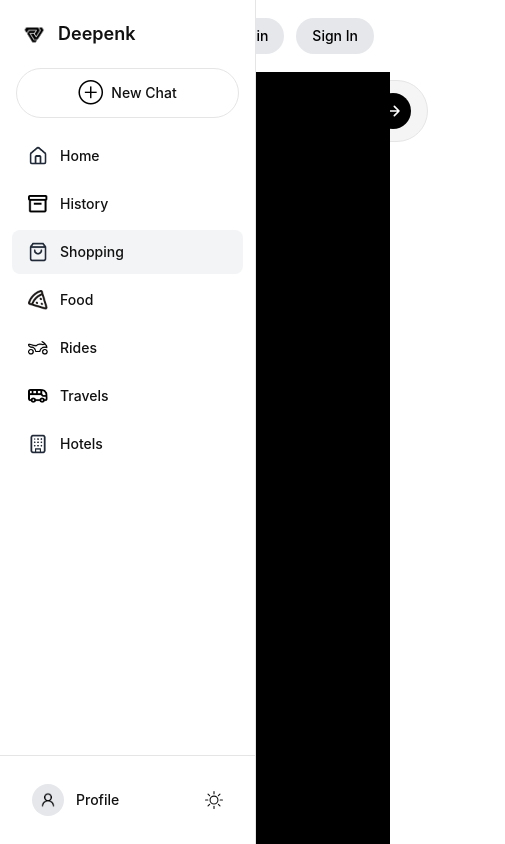
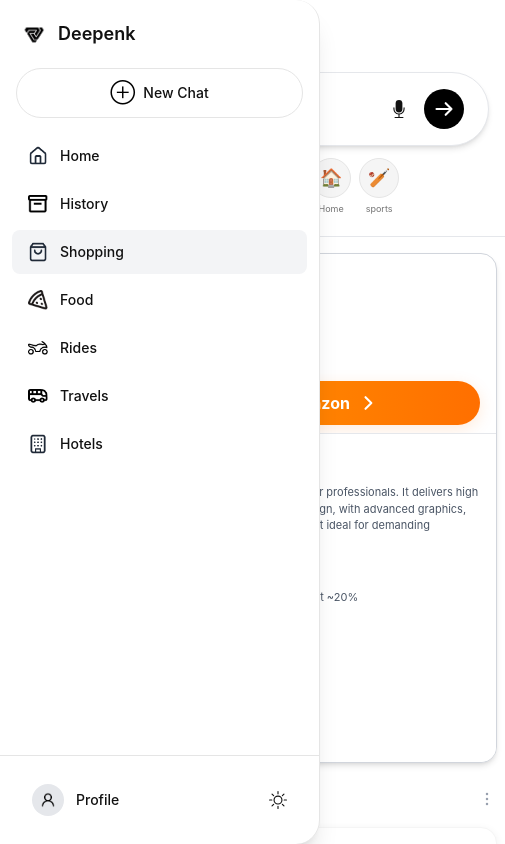
Before and after one commit to Vignesh-Kamsala/deepenk, a React (Vite) app in the folder deepenk-app/: page /shopping in a window 390 px wide. Both pictures are taken after a click on the button 38 px from the left and 36 px from the top of the page. Shown: the top 844 px of the page, 505 px wide, since content can reach past the window. Built offline with nearby package versions, Linux system fonts and the light colour scheme; grey boxes are pictures that could not be loaded.

Commit message:
edited upto the shopping page ..

```diff
--- a/deepenk-app/index.html
+++ b/deepenk-app/index.html
@@ -4,8 +4,7 @@
 <head>
   <meta charset="UTF-8" />
   <link rel="icon" type="image/svg+xml" href="/vite.svg" />
-  <meta name="viewport"
-    content="width=device-width, initial-scale=1.0, maximum-scale=5.0, user-scalable=yes, viewport-fit=cover" />
+  <meta name="viewport" content="width=device-width, initial-scale=1.0">
   <link rel="preconnect" href="https://fonts.googleapis.com" />
   <link rel="preconnect" href="https://fonts.gstatic.com" crossorigin />
   <link href="https://fonts.googleapis.com/css2?family=Inter:wght@400;600;800&display=swap" rel="stylesheet" />
--- a/deepenk-app/src/components/auth/LoginModal.jsx
+++ b/deepenk-app/src/components/auth/LoginModal.jsx
@@ -23,7 +23,7 @@ const LoginModal = () => {
 
   return (
     <div
-      className="fixed inset-0 bg-black bg-opacity-50 flex items-center justify-center z-50 p-4"
+      className="fixed inset-0 bg-transparent flex items-center justify-center z-50 p-4"
       onClick={closeLoginModal}
     >
       <div
--- a/deepenk-app/src/components/layout/Layout.jsx
+++ b/deepenk-app/src/components/layout/Layout.jsx
@@ -2,9 +2,12 @@ import React, { useState } from 'react'
 import Sidebar from './Sidebar'
 import MobileHeader from './MobileHeader'
 import { LoginModal } from '../auth'
+import { useLocation } from 'react-router-dom'
 
 const Layout = ({ children }) => {
   const [isSidebarOpen, setIsSidebarOpen] = useState(false)
+  const location = useLocation()
+  const isHome = location.pathname === '/'
 
   const toggleSidebar = () => setIsSidebarOpen(!isSidebarOpen)
   const closeSidebar = () => setIsSidebarOpen(false)
@@ -12,7 +15,7 @@ const Layout = ({ children }) => {
   return (
     <div className="flex min-h-screen bg-white">
       <Sidebar isOpen={isSidebarOpen} onClose={closeSidebar} />
-      <MobileHeader onMenuToggle={toggleSidebar} />
+      <MobileHeader onMenuToggle={toggleSidebar} showAuthButtons={isHome} />
       <main className="flex-1 pt-16">
         {children}
       </main>
--- a/deepenk-app/src/components/layout/MobileHeader.jsx
+++ b/deepenk-app/src/components/layout/MobileHeader.jsx
@@ -1,7 +1,8 @@
 import React from "react";
 import logoImg from "../../assets/sidebar/logo.png";
+import { useAuthStore } from "../../store/authStore";
 
-const MobileHeader = ({ onMenuToggle }) => {
+const MobileHeader = ({ onMenuToggle, showAuthButtons = false }) => {
   return (
     <header className="fixed top-0 left-0 right-0 bg-white z-40 px-4 py-3.5 flex items-center">
       {/* Hamburger Menu (Left) */}
@@ -25,16 +26,30 @@ const MobileHeader = ({ onMenuToggle }) => {
           />
         </svg>
       </button>
-
-      {/* Login and Sign In buttons on the right */}
+      {/* Logo and Heading */}
+      <img
+        src={logoImg}
+        alt="Deepenk Logo"
+        className="w-7 h-7 object-contain ml-2"
+      />
+      <span className="font-bold text-lg ml-1">Deepenk</span>
+      {/* Login and Sign In buttons on the right (only on Home) */}
+      {showAuthButtons && (
         <div className="ml-auto flex gap-3">
-        <button className="px-4 py-2 bg-gray-200 rounded-full text-sm font-medium hover:bg-gray-300 transition-colors">
+          <button
+            onClick={() => useAuthStore.getState().openLoginModal()}
+            className="px-4 py-2 bg-gray-200 rounded-full text-sm font-medium hover:bg-gray-300 transition-colors"
+          >
             Login
           </button>
-        <button className="px-4 py-2 bg-gray-200 rounded-full text-sm font-medium hover:bg-gray-300 transition-colors">
+          <button
+            onClick={() => useAuthStore.getState().openLoginModal()}
+            className="px-4 py-2 bg-gray-200 rounded-full text-sm font-medium hover:bg-gray-300 transition-colors"
+          >
             Sign In
           </button>
         </div>
+      )}
     </header>
   );
 };
--- a/deepenk-app/src/components/layout/Sidebar.jsx
+++ b/deepenk-app/src/components/layout/Sidebar.jsx
@@ -27,14 +27,14 @@ const Sidebar = ({ isOpen, onClose }) => {
       {/* Overlay */}
       {isOpen && (
         <div
-          className="fixed inset-0 bg-black bg-opacity-50 z-40 transition-opacity"
+          className="fixed inset-0 bg-transparent z-40 transition-opacity"
           onClick={onClose}
         />
       )}
 
       {/* Drawer */}
       <aside
-        className={`fixed left-0 top-0 h-screen w-64 bg-white flex flex-col z-50 transform transition-transform duration-300 ${isOpen ? 'translate-x-0' : '-translate-x-full'
+        className={`fixed left-0 top-0 h-screen w-full max-w-xs sm:max-w-sm md:max-w-md bg-white flex flex-col z-50 shadow-xl rounded-r-3xl transform transition-transform duration-300 ${isOpen ? 'translate-x-0' : '-translate-x-full'
           }`}
         style={{ borderRight: '1px solid #E5E5E5' }}
       >
--- a/deepenk-app/src/components/sections/ShoppingPage.jsx
+++ b/deepenk-app/src/components/sections/ShoppingPage.jsx
@@ -1,5 +1,6 @@
 import React, { useState } from 'react'
 import { BsMicFill } from 'react-icons/bs'
+import logoImg from '../../assets/sidebar/logo.png';
 
 const ShoppingPage = () => {
   const [selectedCategory, setSelectedCategory] = useState(null)
@@ -50,45 +51,37 @@ const ShoppingPage = () => {
   return (
     <div className="min-h-screen bg-white pb-8">
       {/* Search Bar - Fixed at top */}
-      <div className="fixed top-16 left-0 right-0 bg-white z-30 px-4 pt-4 pb-3">
+      <div className="sticky top-0 left-0 right-0 bg-white z-30 px-4 pt-2 pb-3 border-b border-gray-200">
         {/* Plus Button + Search Input */}
-        <div className="flex items-center gap-3 mb-4">
+        <div className="flex items-center gap-3 mb-3">
           <button
-            className="w-12 h-12 rounded-full flex items-center justify-center flex-shrink-0 transition-all active:scale-95"
-            style={{ backgroundColor: '#FFFFFF', border: '1.5px solid #E5E5E5' }}
+            className="w-14 h-14 rounded-full flex items-center justify-center flex-shrink-0 border border-gray-200 bg-white shadow-md"
           >
-            <span className="text-[24px]" style={{ color: '#757575' }}>+</span>
+            <span className="text-2xl" style={{ color: '#757575' }}>+</span>
           </button>
-
           <div
-            className="flex-1 flex items-center gap-3 px-4 py-3 rounded-full"
-            style={{
-              backgroundColor: '#F5F5F5',
-              border: '1px solid #E5E5E5'
-            }}
+            className="flex-1 flex items-center gap-4 px-6 py-4 rounded-full border border-gray-200 bg-white shadow-md"
           >
             <input
               type="text"
               placeholder="Ask Deepenk"
-              className="flex-1 outline-none text-[15px] bg-transparent"
+              className="flex-1 outline-none text-[17px] bg-transparent"
               style={{ color: '#111111' }}
             />
             <button className="flex-shrink-0">
               <BsMicFill className="text-[18px]" style={{ color: '#111111' }} />
             </button>
             <button
-              className="w-9 h-9 rounded-full flex items-center justify-center flex-shrink-0"
-              style={{ backgroundColor: '#000000' }}
+              className="w-10 h-10 rounded-full flex items-center justify-center flex-shrink-0 bg-black"
             >
-              <svg className="w-4 h-4" fill="none" stroke="#FFFFFF" viewBox="0 0 24 24" strokeWidth={2.5}>
+              <svg className="w-5 h-5" fill="none" stroke="#FFFFFF" viewBox="0 0 24 24" strokeWidth={2.5}>
                 <path strokeLinecap="round" strokeLinejoin="round" d="M14 5l7 7m0 0l-7 7m7-7H3" />
               </svg>
             </button>
           </div>
         </div>
-
         {/* Category Icons */}
-        <div className="flex gap-3 overflow-x-auto pb-2 scrollbar-hide">
+        <div className="flex gap-2 overflow-x-auto pb-2 scrollbar-hide">
           {categories.map((category) => (
             <button
               key={category.id}
@@ -96,157 +89,86 @@ const ShoppingPage = () => {
               className="flex-shrink-0 flex flex-col items-center gap-1 transition-all active:scale-95"
             >
               <div
-                className="w-14 h-14 rounded-full flex items-center justify-center"
+                className="w-10 h-10 rounded-full flex items-center justify-center"
                 style={{
                   backgroundColor: selectedCategory === category.id ? '#FFF9E6' : '#F5F5F5',
                   border: selectedCategory === category.id ? '2px solid #FFD700' : '1px solid #E5E5E5'
                 }}
               >
-                <span className="text-2xl">{category.emoji}</span>
+                <span className="text-lg">{category.emoji}</span>
               </div>
-              <span className="text-[10px]" style={{ color: '#757575' }}>{category.label}</span>
+              <span className="text-[9px]" style={{ color: '#757575' }}>{category.label}</span>
             </button>
           ))}
         </div>
       </div>
-
       {/* Main Content - with top padding for fixed header */}
-      <div className="px-4 pt-44">
-        {/* Featured Product Card */}
+      <div className="px-2 pt-4">
+        {/* Featured Product Card - Figma Style */}
         <div
-          className="rounded-3xl overflow-hidden mb-6"
-          style={{
-            backgroundColor: '#FFFFFF',
-            boxShadow: '0 4px 12px rgba(0, 0, 0, 0.08)',
-            border: '1px solid #F0F0F0'
-          }}
+          className="rounded-2xl border border-gray-300 bg-white mb-6 shadow-md overflow-hidden flex flex-col w-full"
+          style={{ minHeight: '260px', position: 'relative' }}
         >
-          {/* Image Section */}
-          <div className="relative">
-            <div
-              className="w-full h-48 flex items-center justify-center"
-              style={{ backgroundColor: '#F5F5F5' }}
-            >
-              <span className="text-6xl">💻</span>
+          {/* Top Section: Image and Info Side by Side */}
+          <div className="flex flex-row gap-3 p-4 pb-0">
+            {/* Image */}
+            <div className="flex-shrink-0 flex items-start justify-center">
+              <img
+                src="https://cdn-icons-png.flaticon.com/512/2721/2721269.png"
+                alt="Laptop"
+                className="w-20 h-16 object-contain rounded-xl border border-gray-200"
+              />
             </div>
-
-            {/* Best Value Badge */}
-            <div
-              className="absolute top-3 right-3 px-2.5 py-1 rounded-full"
-              style={{ backgroundColor: '#10B981' }}
-            >
-              <span className="text-[10px] font-bold text-white">BEST VALUE</span>
-            </div>
-          </div>
-
-          {/* Content Section */}
-          <div className="p-4">
-            <div className="flex items-start justify-between mb-3">
-              <div className="flex-1">
-                <h3 className="text-lg font-bold mb-0.5" style={{ color: '#111111' }}>
-                  Apple mac M3 Pro
-                </h3>
-                <p className="text-sm mb-2" style={{ color: '#757575' }}>
-                  Lotus Palace
-                </p>
-                <div className="flex items-center gap-3">
-                  <span className="text-xl font-bold" style={{ color: '#111111' }}>₹129999</span>
-                  <div className="flex items-center gap-1">
-                    <span className="text-yellow-500">⭐</span>
-                    <span className="text-sm font-medium" style={{ color: '#111111' }}>4.5</span>
-                  </div>
-                </div>
+            {/* Info */}
+            <div className="flex-1 flex flex-col gap-1">
+              <div className="flex items-center gap-2 mb-1">
+                <span className="bg-green-500 text-white text-[10px] font-bold rounded-full px-2 py-0.5">BEST VALUE</span>
               </div>
-            </div>
-
-            {/* Order Button */}
-            <button
-              className="w-full py-3 rounded-full flex items-center justify-center gap-2 transition-all active:scale-98"
-              style={{ backgroundColor: '#FF6F00' }}
-            >
-              <span className="text-sm font-semibold text-white">Order in Amazon</span>
-              <svg className="w-4 h-4" fill="none" stroke="white" viewBox="0 0 24 24" strokeWidth={2.5}>
-                <path strokeLinecap="round" strokeLinejoin="round" d="M9 5l7 7-7 7" />
-              </svg>
-            </button>
-          </div>
-
-          {/* Deepenk Insights Section */}
-          <div
-            className="px-4 pb-4"
-            style={{ borderTop: '1px solid #F0F0F0' }}
-          >
-            <div className="flex items-center justify-between pt-4 mb-3">
-              <h4 className="text-sm font-bold" style={{ color: '#111111' }}>
-                DEEPENK INSIGHTS
-              </h4>
-              <button className="text-gray-400">
-                <svg className="w-5 h-5" fill="currentColor" viewBox="0 0 24 24">
-                  <circle cx="12" cy="6" r="1.5" />
-                  <circle cx="12" cy="12" r="1.5" />
-                  <circle cx="12" cy="18" r="1.5" />
+              <h3 className="text-base font-bold text-gray-900 leading-tight">Apple mac M3 Pro</h3>
+              <p className="text-xs text-gray-500">Lotus Palace</p>
+              <div className="flex items-center gap-2 mb-1">
+                <span className="text-lg font-bold text-gray-900">₹129999</span>
+                <span className="flex items-center gap-1 text-yellow-500 text-sm font-medium">
+                  <svg className="w-4 h-4" fill="currentColor" viewBox="0 0 20 20"><path d="M9.049 2.927c.3-.921 1.603-.921 1.902 0l1.286 3.967a1 1 0 00.95.69h4.175c.969 0 1.371 1.24.588 1.81l-3.38 2.455a1 1 0 00-.364 1.118l1.287 3.966c.3.922-.755 1.688-1.54 1.118l-3.38-2.454a1 1 0 00-1.175 0l-3.38 2.454c-.784.57-1.838-.196-1.54-1.118l1.287-3.966a1 1 0 00-.364-1.118L2.05 9.394c-.783-.57-.38-1.81.588-1.81h4.175a1 1 0 00.95-.69l1.286-3.967z" /></svg>
+                  4.5
+                </span>
+              </div>
+              <button
+                className="w-full py-2.5 rounded-full flex items-center justify-center gap-2 transition-all active:scale-98 shadow-lg mt-1 mb-2"
+                style={{ background: 'linear-gradient(90deg, #FF9900 0%, #FF6F00 100%)', boxShadow: '0 4px 16px 0 rgba(255, 111, 0, 0.15)' }}
+              >
+                <span className="text-base font-bold text-white">Order in Amazon</span>
+                <svg className="w-5 h-5" fill="none" stroke="white" viewBox="0 0 24 24" strokeWidth={2.5}>
+                  <path strokeLinecap="round" strokeLinejoin="round" d="M9 5l7 7-7 7" />
                 </svg>
               </button>
             </div>
-
-            {/* AI Review Summary */}
-            <div className="mb-3">
-              <h5 className="text-xs font-bold mb-1" style={{ color: '#111111' }}>
-                AI Review Summary
-              </h5>
-              <p className="text-[11px] leading-relaxed" style={{ color: '#757575' }}>
-                Apple M3 Pro is a powerful and efficient chip designed for professionals. It delivers high performance for tasks like video editing, coding, and design, with advanced graphics, fast processing, and excellent battery efficiency, making it ideal for demanding workflows.
-              </p>
+          </div>
+          {/* Insights Box - Full width */}
+          <div className="border-t border-gray-200 p-3 bg-white w-full">
+            <h4 className="text-xs font-bold mb-1 text-gray-900">DEEPENK INSIGHTS</h4>
+            <div className="mb-1">
+              <span className="block text-[11px] font-bold text-gray-900 mb-0.5">AI Review Summary</span>
+              <span className="block text-[11px] text-gray-600">Apple M3 Pro is a powerful and efficient chip designed for professionals. It delivers high performance for tasks like video editing, coding, and design, with advanced graphics, fast processing, and excellent battery efficiency, making it ideal for demanding workflows.</span>
             </div>
-
-            {/* Bundle Suggestion */}
-            <div className="mb-3">
-              <h5 className="text-xs font-bold mb-1" style={{ color: '#111111' }}>
-                Bundle Suggestion
-              </h5>
-              <p className="text-[11px]" style={{ color: '#757575' }}>
-                Apple Magic Keyboard with Touch ID & Numeric Keypad<br />
-                Screen + Keyboard Protector Set – Keeps display discount<br />
-                ~20%
-              </p>
+            <div className="mb-1">
+              <span className="block text-[11px] font-bold text-gray-900 mb-0.5">Bundle Suggestion</span>
+              <span className="block text-[11px] text-gray-600">Apple Magic Keyboard with Touch ID & Numeric Keypad<br />Screen + Keyboard Protector Set – Keeps display discount ~20%</span>
             </div>
-
-            {/* Applied Offers */}
-            <div className="mb-3">
-              <div className="flex items-center gap-2 mb-1">
-                <span className="text-sm">💳</span>
-                <h5 className="text-xs font-bold" style={{ color: '#111111' }}>
-                  Applied offers and Coupons
-                </h5>
-              </div>
-              <ul className="space-y-0.5 ml-6">
-                <li className="text-[11px]" style={{ color: '#757575' }}>
-                  • New-user coupon DE****6 applied
-                </li>
-                <li className="text-[11px]" style={{ color: '#757575' }}>
-                  • SBI Credit Card applied
-                </li>
-                <li className="text-[11px]" style={{ color: '#757575' }}>
-                  • Delivery fee waived
-                </li>
+            <div className="mb-1">
+              <span className="block text-[11px] font-bold text-gray-900 mb-0.5">Applied offers and Coupons</span>
+              <ul className="list-disc ml-4 text-[11px] text-gray-600">
+                <li>New-user coupon DE****6 applied</li>
+                <li>SBI Credit Card applied</li>
+                <li>Delivery fee waived</li>
               </ul>
             </div>
-
-            {/* Payment Suggestion */}
             <div>
-              <h5 className="text-xs font-bold mb-1" style={{ color: '#111111' }}>
-                Payment Suggestion
-              </h5>
-              <ul className="space-y-0.5">
-                <li className="text-[11px]" style={{ color: '#757575' }}>
-                  Paytm UPI → Get 20% cashback (₹40)
-                </li>
-                <li className="text-[11px]" style={{ color: '#757575' }}>
-                  PhonePe UPI → Scratch card rewards
-                </li>
-                <li className="text-[11px]" style={{ color: '#757575' }}>
-                  Google Pay → Instant ₹25 off
-                </li>
+              <span className="block text-[11px] font-bold text-gray-900 mb-0.5">Payment Suggestion</span>
+              <ul className="list-disc ml-4 text-[11px] text-gray-600">
+                <li>Paytm UPI → Get 20% cashback (₹40)</li>
+                <li>PhonePe UPI → Scratch card rewards</li>
+                <li>Google Pay → Instant ₹25 off</li>
               </ul>
             </div>
           </div>
```
Also changed, not shown: deepenk-app/src/components/sections/HomePage.jsx (+14 -14 lines). Lines whose indentation alone changed are shown as unchanged.
